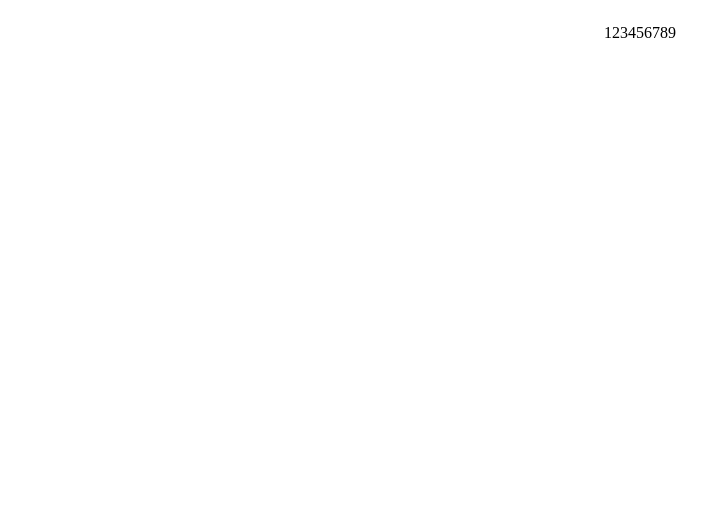
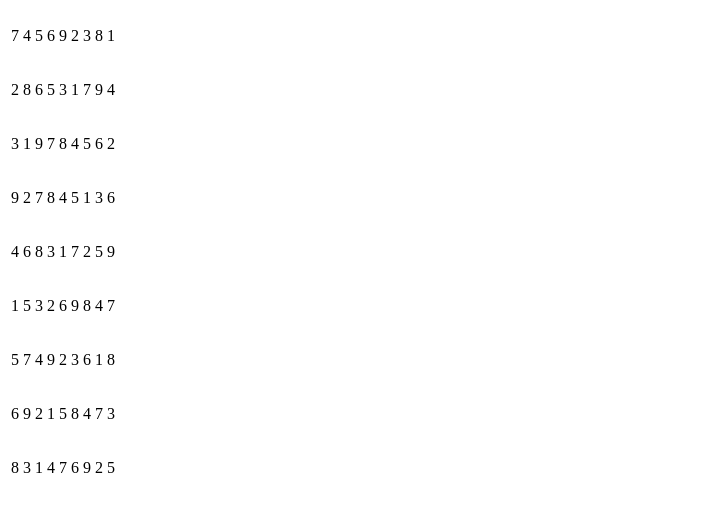
Before and after one commit to jimbandrews/simply-sudoku, a React (Vite) app: page / in a window 1280 px wide. Shown: the top 512 px of the page, without its empty margins (0-728 px from the left). Built offline with nearby package versions, Linux system fonts and the light colour scheme.

Commit message:
created SudokuTable component to hold all cells; manipulated data to what is needed; table of solution now renders

```diff
--- a/src/App.jsx
+++ b/src/App.jsx
@@ -1,8 +1,8 @@
-import Row from "./components/Row";
+import SudokuTable from "./components/SudokuTable";
 
 function App() {
   return (
-    <Row />
+    <SudokuTable />
   );
 }
 
--- a/src/assets/constants.js
+++ b/src/assets/constants.js
@@ -1,7 +1,4 @@
 const sampleSudokuAPIResponse = {
-  "newboard": {
-    "grids": [
-      {
   "value": [
     [
       7,
@@ -205,9 +202,6 @@ const sampleSudokuAPIResponse = {
     ]
   ],
   "difficulty": "Hard"
-      }
-    ],
-  }
 };
 
 // Converts array of numbers into array of objects of the form:
@@ -238,18 +232,20 @@ export function combineValueAndSolutionRow(valueRowArray, solutionRowArray) {
   return rowArray;
 }
 
-const sampleValueArray = sampleSudokuAPIResponse.newboard.value;
-const sampleSolutionArray = sampleSudokuAPIResponse.newboard.solution;
+// Applies combineValueAndSolutionRow to an array of arrays
+function combinedGrid(valueArray, solutionArray) {
+  const combinedPuzzle = solutionArray.map((solutionRow, rowIndex) => {
+    const valueRow = valueArray[rowIndex];
 
-// Applies combineValueAndSolutionRow to an array of arrays
-export function combinedGrid(valueArray, solutionArray) {
-  const combinedPuzzle = sampleSolutionArray.map((solutionRow, rowIndex) => {
-    const valueRow = sampleValueArray[rowIndex];
-
-    const combinedRowArray = combineValueAndSolution(solutionRow, valueRow);
+    const combinedRowArray = combineValueAndSolutionRow(valueRow, solutionRow);
 
     return combinedRowArray;
   })
 
   return combinedPuzzle;
 }
+
+const sampleValueArray = sampleSudokuAPIResponse.value;
+const sampleSolutionArray = sampleSudokuAPIResponse.solution;
+
+export const samplePuzzle = combinedGrid(sampleValueArray, sampleSolutionArray);
--- a/src/components/SudokuTable.jsx
+++ b/src/components/SudokuTable.jsx
@@ -1,13 +1,34 @@
 import Table from "react-bootstrap/Table";
+import Cell from "./Cell";
+import { samplePuzzle } from "../assets/constants";
 
 function SudokuTable() {
+  function buildRow(sudokuRow) {
+    const rowCells = sudokuRow.map((cell) => {
+      return (
+        <td>
+          <Cell solution={ cell.solution } />
+        </td>
+      );
+    });
+
+    return rowCells;
+  }
+
+  const rowsArray = samplePuzzle.map((rowData) => {
+    const rowCellsArray = buildRow(rowData);
+
+    return (
+      <tr>
+        { rowCellsArray }
+      </tr>
+    );
+  });
 
   return (
     <Table>
       <tbody>
-        <tr>
-
-        </tr>
+        { rowsArray }
       </tbody>
     </Table>
   )
```
Lines whose indentation alone changed are shown as unchanged.
